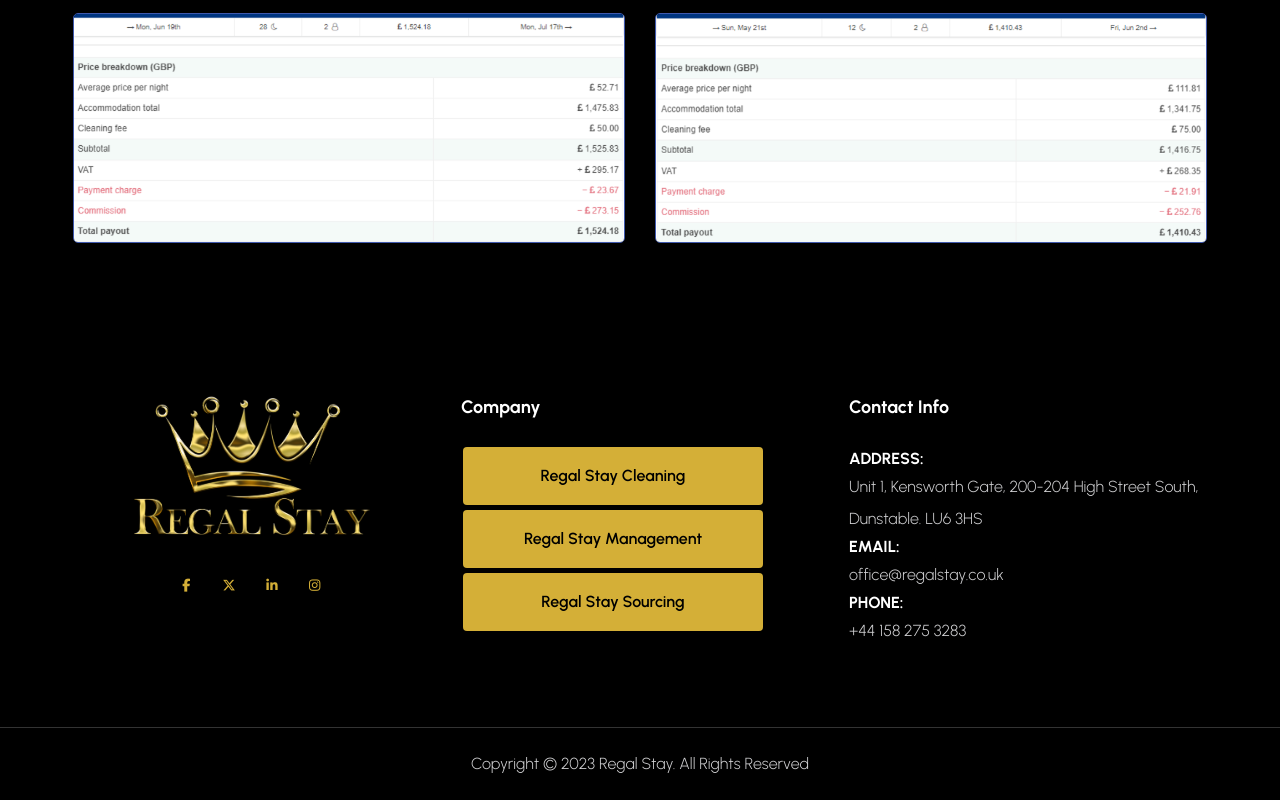
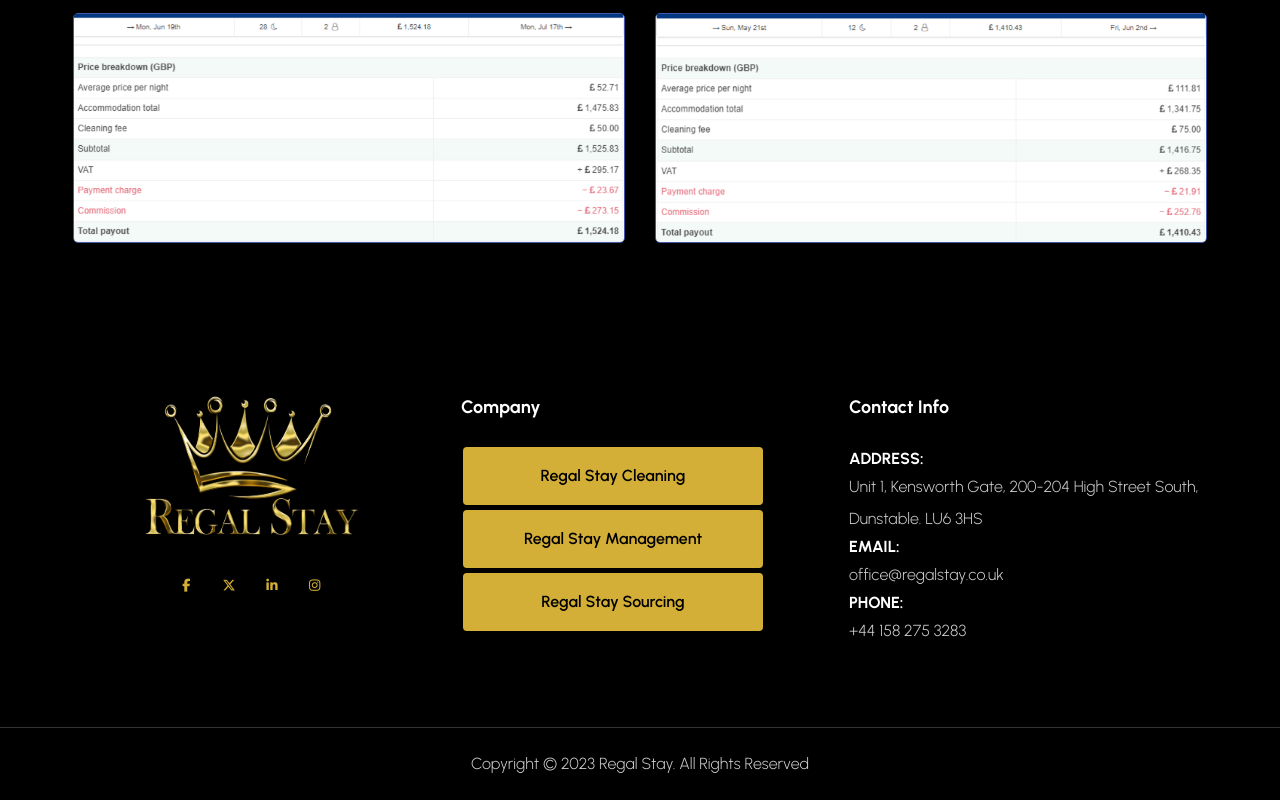
Before and after one commit to RegalStayLtd/regalstayholdings, a plain HTML site: page management.html in a window 1280 px wide. Shown: the part 5651-6451 px from the top of the page. Drawn offline with Linux system fonts and the light colour scheme.

Commit message:
footer logo #1

```diff
--- a/management.html
+++ b/management.html
@@ -694,7 +694,7 @@
                         <img
                           src="assets/img/logo.png"
                           alt=""
-                          style="height: 150px"
+                          style="height: 150px; width: 220px"
                         />
                       </a>
                     </div>
```
